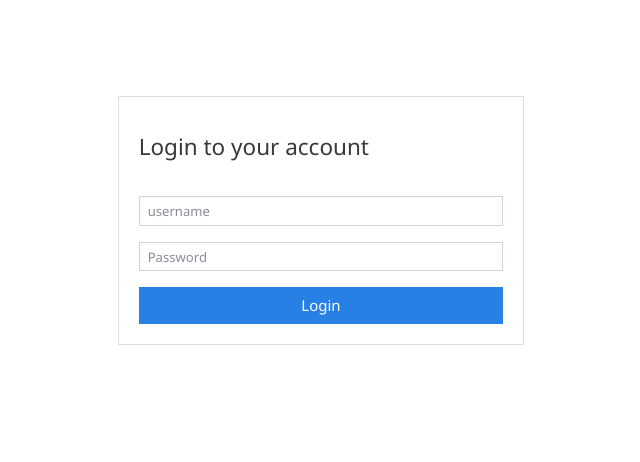
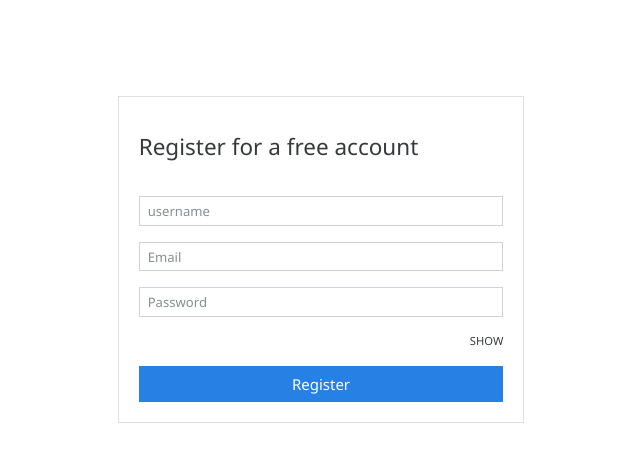
Before and after one commit to abdelwhabkamal/Expense_Tracker, a Django app: page /authentication/register in a window 1280 px wide. Shown: the top 462 px of the page, without its empty margins (319-959 px from the left). Run offline with Django 5.2, Linux system fonts and the light colour scheme; some libraries are stand-ins or nearby versions.

Commit message:
[Registraion]: setting up registration form

```diff
--- a/expensetracker/expensetracker/settings.py
+++ b/expensetracker/expensetracker/settings.py
@@ -119,9 +119,10 @@ USE_TZ = True
 
 # Static files (CSS, JavaScript, Images)
 # https://docs.djangoproject.com/en/5.0/howto/static-files/
+STATIC_URL = '/static/'
 
-STATIC_URL = '/static/'
-STATICFILES_DIRS = [BASE_DIR / 'static']
+STATICFILES_DIRS = [os.path.join(BASE_DIR, 'expensetracker/static')]
+STATIC_ROOT = os.path.join(BASE_DIR, 'static')
 # Default primary key field type
 # https://docs.djangoproject.com/en/5.0/ref/settings/#default-auto-field
 
--- a/expensetracker/templates/authentication/register.html
+++ b/expensetracker/templates/authentication/register.html
@@ -12,9 +12,9 @@
 
       <div class="card-body">
         <div class="card-title py-3">
-          <h4>Login to your  account</h4>
+          <h4>Register for a free account</h4>
         </div>
-        {% comment %} <form action="{% url 'login' %}" method="post"> {% endcomment %}
+        {% comment %} <form action="{% url 'register' %}" method="post"> {% endcomment %}
           {% csrf_token %}
 
           {% comment %} {% include 'partials/_messages.html' %} {% endcomment %}
@@ -28,6 +28,23 @@
               class="form-control form-control-sm"
             />
           </div>
+          <div class="invalid_feedback invalid-feedback" style="display:none">
+          </div>
+          <p class="text-sm text-success usernameSuccessOutput"></p>
+          <div class="form-group">
+            <input
+              type="email"
+              name="email"
+              placeholder="Email"
+              class="form-control form-control-sm"
+              id="emailField"
+
+              {% comment %} value="{{fieldValues.email}}" {% endcomment %}
+            />
+          </div>
+
+          <div class="emailFeedBackArea invalid-feedback" style="display:none">
+          </div>
           <div class="form-group">
             <input
               type="password"
@@ -36,8 +53,9 @@
               class="form-control form-control-sm"
               id="passwordField"
             />
+            <small class="float-right py-3 showPasswordToggle">SHOW</small>
           </div>
-          <input type="submit" value="Login" class="btn btn-block btn-primary submit-btn" />
+          <input type="submit" value="Register" class="btn btn-block btn-primary submit-btn" />
         </form>
 
       </div>
```
